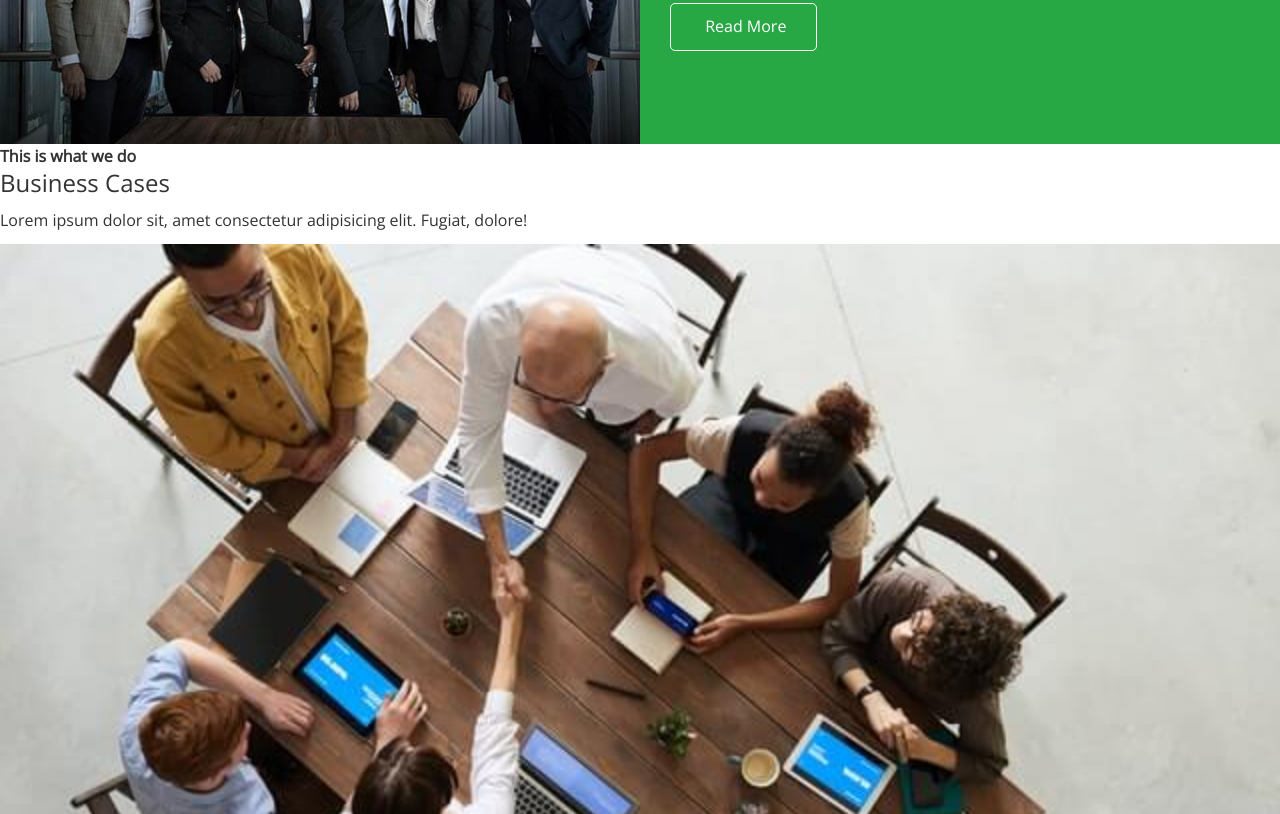
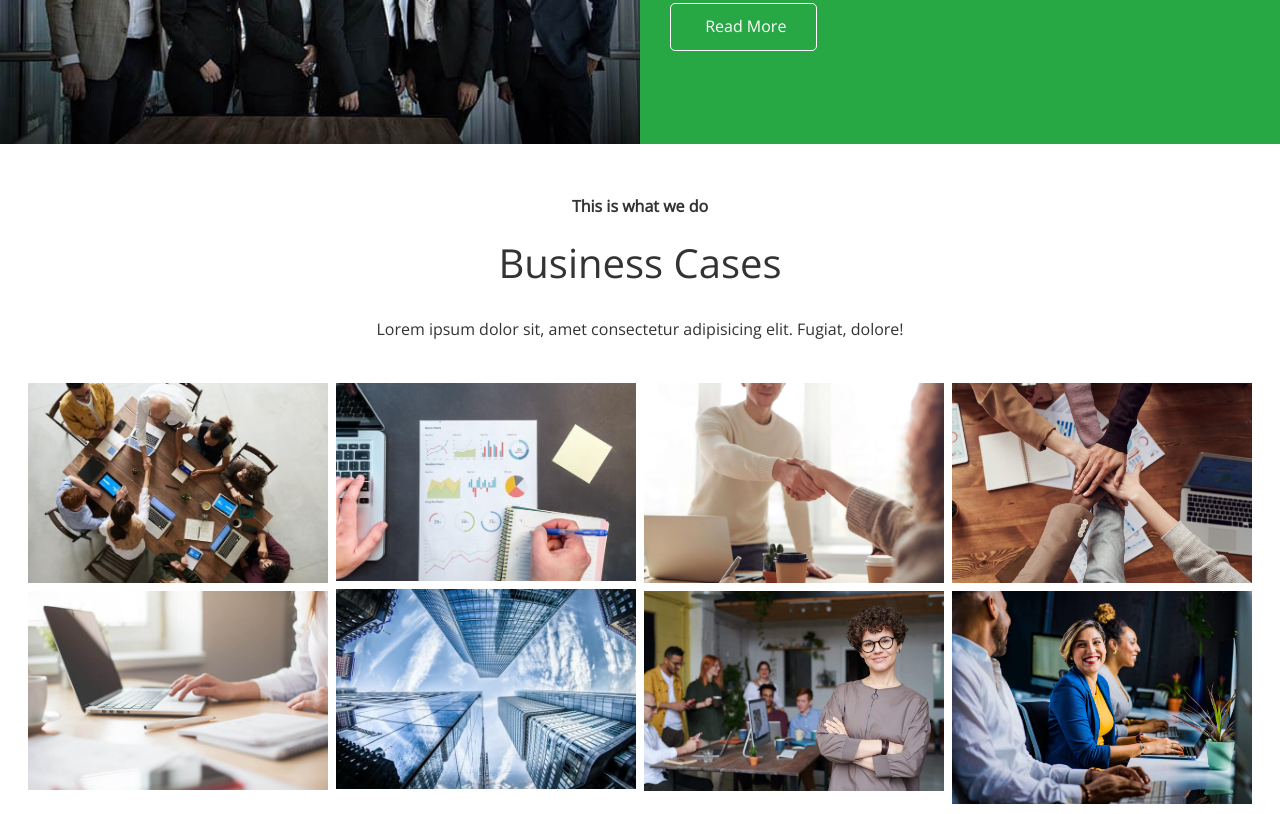
Before and after one commit to ehtishamsajjad1/EdgeLedger, a plain HTML site: page index.html in a window 1280 px wide. Shown: the part 1355-2169 px from the top of the page. Drawn offline with nearby package versions, Linux system fonts and the light colour scheme; some icons are missing.

Commit message:
Added Flex on Blog  & Cases

```diff
--- a/styles/utilities.css
+++ b/styles/utilities.css
@@ -64,6 +64,10 @@
 }
 
 /* Flex columns */
+.flex-columns.flex-reverse .row {
+    flex-direction: row-reverse;
+}
+
 .flex-columns .row {
     display: flex;
     flex-direction: row;
@@ -109,3 +113,35 @@
 .flex-columns p {
     margin: 20px 0;
 }
+
+/* Section header */
+.section-header {
+    padding: 30px;
+    display: flex;
+    flex-direction: column;
+    align-items: center;
+    justify-content: center;
+    text-align: center;
+}
+
+.section-header h2 {
+    font-size: 40px;
+    margin: 20px 0;
+}
+
+.section-padding {
+    padding: 20px 20px 40px;
+}
+
+/* Flex grid */
+.flex-grid .row {
+    display: flex;
+    flex-wrap: wrap;
+    padding: 0 4px;
+}
+
+.flex-grid .column {
+    flex: 25%;
+    max-width: 25%;
+    padding: 0 4px;
+}
```
